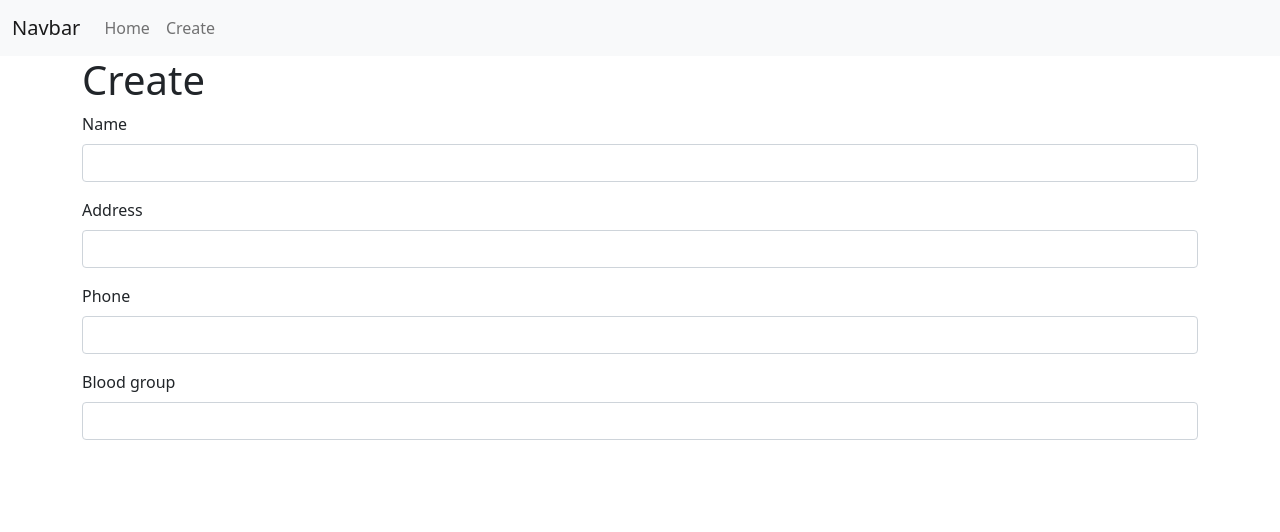
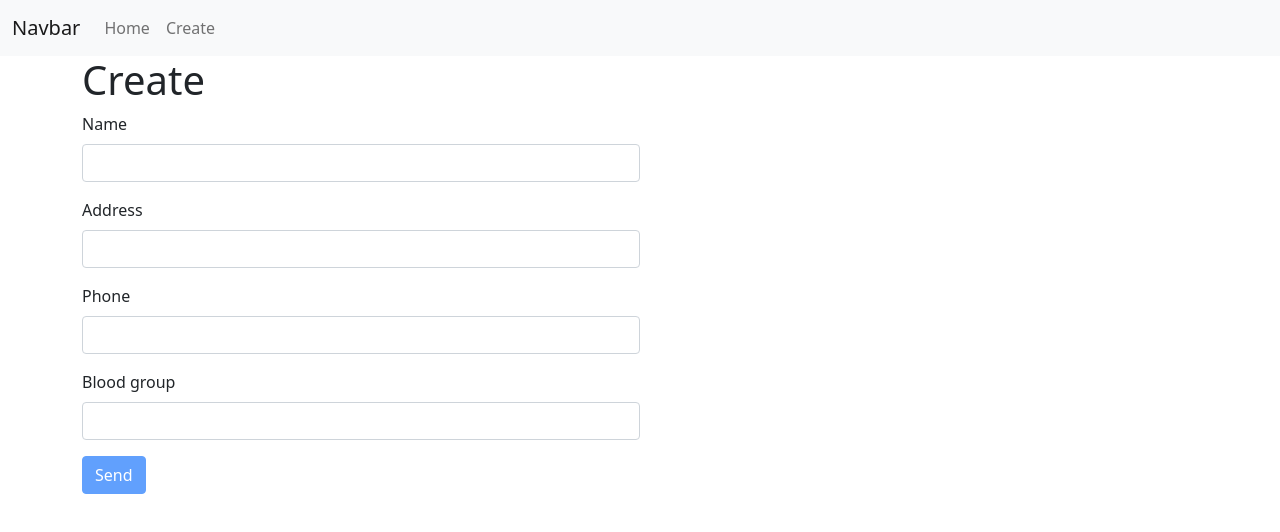
Before and after one commit to leventenyiro/AdvancedRestApi, an Angular app in the folder advanced-rest-api-app/: page /create in a window 1280 px wide. Shown: the top 532 px of the page. Built offline with nearby package versions, Linux system fonts and the light colour scheme.

Commit message:
add create

```diff
--- a/advanced-rest-api-app/src/app/app.module.ts
+++ b/advanced-rest-api-app/src/app/app.module.ts
@@ -9,6 +9,7 @@ import { CreateComponent } from './user/create/create.component';
 import { UserComponent } from './user/user.component';
 import { UserItemComponent } from './user/user-item/user-item.component';
 import { UserService } from './user/user.service';
+import { FormsModule } from '@angular/forms';
 
 @NgModule({
   declarations: [
@@ -21,6 +22,7 @@ import { UserService } from './user/user.service';
   imports: [
     BrowserModule,
     AppRoutingModule,
+    FormsModule,
     HttpClientModule
   ],
   providers: [UserService],
--- a/advanced-rest-api-app/src/app/shared/data-storage.service.ts
+++ b/advanced-rest-api-app/src/app/shared/data-storage.service.ts
@@ -30,4 +30,13 @@ export class DataStorageService {
                 })
             )
     }
+
+    postUser(postData: User) {
+        return this.http
+            .post(
+                'https://advancedrestapi.azurewebsites.net/api/users',
+                postData
+            )
+            .subscribe(response => console.log(response));
+    }
 }
--- a/advanced-rest-api-app/src/app/user/create/create.component.html
+++ b/advanced-rest-api-app/src/app/user/create/create.component.html
@@ -1,25 +1,29 @@
 <div class="container">
     <h1>Create</h1>
 
-    <form>
+    <div class="col-xs-12 col-md-6 col-md-offset-3">
+        <form #postForm="ngForm" (ngSubmit)="onCreateUser(postForm.value)">
             <div class="mb-3">
                 <label for="inputName" class="form-label">Name</label>
-            <input type="text" class="form-control" id="inputName">
+                <input type="text" class="form-control" id="inputName" name="name" required ngModel>
             </div>
 
             <div class="mb-3">
                 <label for="inputAddress" class="form-label">Address</label>
-            <input type="text" class="form-control" id="inputAddress">
+                <input type="text" class="form-control" id="inputAddress" name="address" required ngModel>
             </div>
 
             <div class="mb-3">
                 <label for="inputPhone" class="form-label">Phone</label>
-            <input type="text" class="form-control" id="inputPhone">
+                <input type="text" class="form-control" id="inputPhone" name="phone" required ngModel>
             </div>
 
             <div class="mb-3">
                 <label for="inputBloodGroup" class="form-label">Blood group</label>
-            <input type="text" class="form-control" id="inputBloodGroup">
+                <input type="text" class="form-control" id="inputBloodGroup" name="bloodGroup" required ngModel>
             </div>
+
+            <button class="btn btn-primary" [disabled]="!postForm.valid">Send</button>
         </form>
     </div>
+</div>
--- a/advanced-rest-api-app/src/app/user/create/create.component.ts
+++ b/advanced-rest-api-app/src/app/user/create/create.component.ts
@@ -1,4 +1,7 @@
 import { Component, OnInit } from '@angular/core';
+import { Router } from '@angular/router';
+import { DataStorageService } from 'src/app/shared/data-storage.service';
+import { User } from 'src/app/shared/user.model';
 
 @Component({
   selector: 'app-create',
@@ -7,9 +10,13 @@ import { Component, OnInit } from '@angular/core';
 })
 export class CreateComponent implements OnInit {
 
-  constructor() { }
+  constructor(private dataStorageService: DataStorageService, private router: Router) { }
 
   ngOnInit(): void {
   }
 
+  onCreateUser(postData: User) {
+    this.dataStorageService.postUser(postData);
+    this.router.navigate(['user'])
+  }
 }
```
Lines whose indentation alone changed are shown as unchanged.
